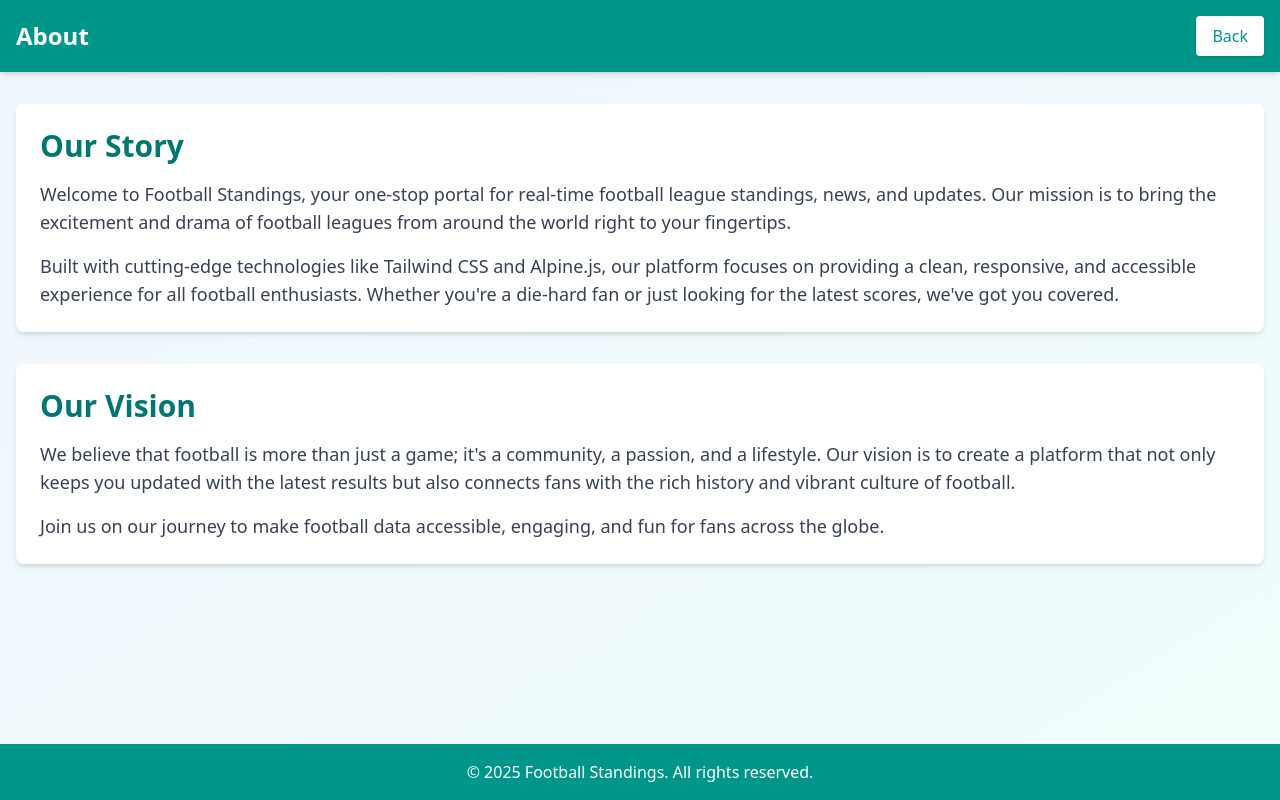
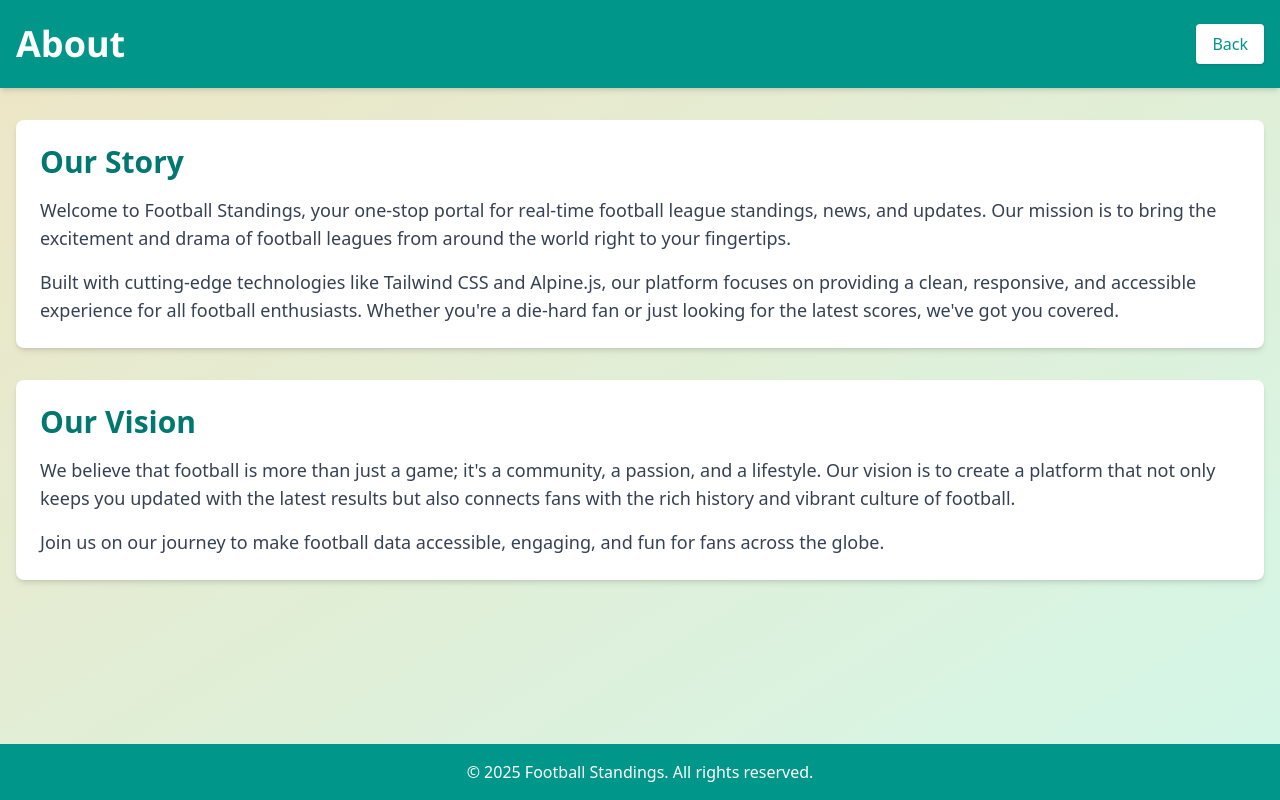
Before and after one commit to srinjoy-2005/football-standings, a website: page football-standings/about.html in a window 1280 px wide. Drawn offline with Linux system fonts and the light colour scheme.

Commit message:
minor ui changes

```diff
--- a/football-standings/about.html
+++ b/football-standings/about.html
@@ -8,13 +8,14 @@
 </head>
 
 
-<body class="bg-gradient-to-br from-blue-50 to-teal-50 min-h-screen font-sans">
+<body class="bg-gradient-to-br from-orange-200 to-teal-100 min-h-screen font-sans animate-gradient-x">
   <!-- HEADER -->
   <header class="bg-teal-600 text-white shadow-md">
     <div class="container mx-auto px-4 py-4 flex justify-between items-center">
-      <h1 class="text-2xl font-bold">About</h1>
+      <h1 class="text-4xl font-bold py-2" style="font-family: 'Segoe UI', Tahoma, Geneva, Verdana, sans-serif;">About</h1>
+
       <!-- Back Button: returns to previous page -->
-      <button onclick="history.back()" class="bg-white text-teal-600 px-4 py-2 rounded shadow hover:bg-teal-100 transition">
+      <button onclick="history.back()" class="bg-white text-teal-600 px-4 py-2 rounded shadow hover:bg-teal-100 hover:text-xl transition">
         Back
       </button>
     </div>
@@ -37,7 +38,7 @@
     </section>
 
     <!-- Section: Our Vision -->
-    <section class="bg-white p-6 rounded-lg shadow-md">
+    <section class="bg-white p-6 rounded-lg shadow-md mb-8">
       <h2 class="text-3xl font-bold text-teal-700 mb-4">Our Vision</h2>
       <p class="text-gray-700 text-lg mb-4">
         We believe that football is more than just a game; it's a community, a passion, and a lifestyle. Our vision is to
```
Also changed, not shown: football-standings/css/output.css.
